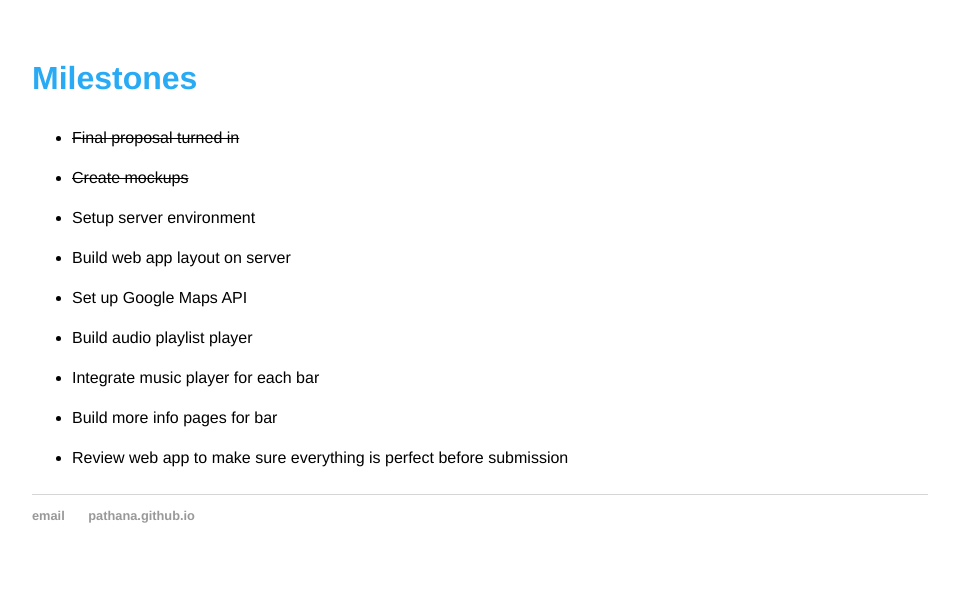
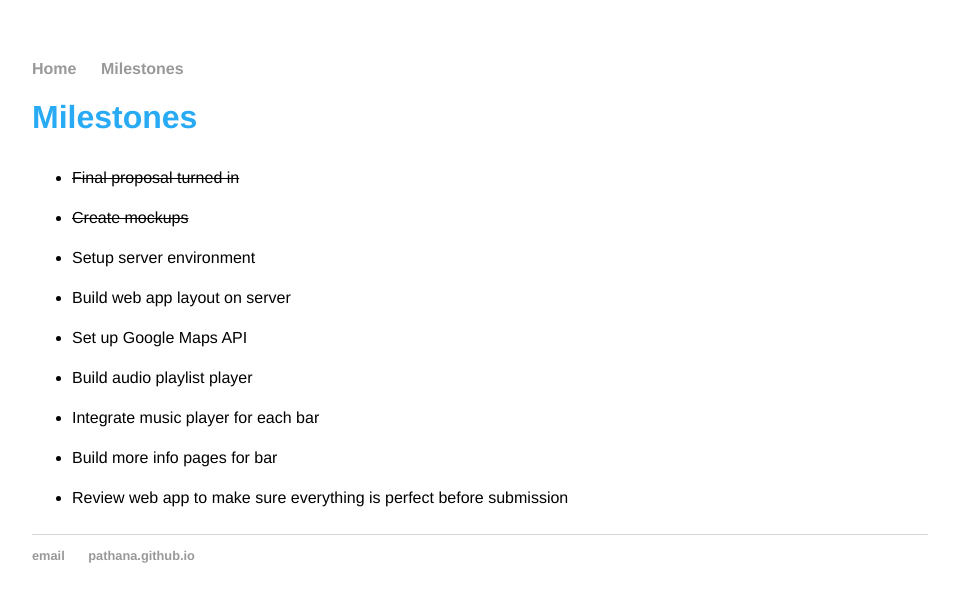
Before and after one commit to pathana/pathana.github.io, a Jekyll site: the page built from milestones/index.html, in a window 1280 px wide. Shown: the top 602 px of the page, without its empty margins (160-1119 px from the left). Built offline with Jekyll 4.4.1, drawn with Linux system fonts in a browser that asks for light colours.

```diff
--- a/_layouts/default.html
+++ b/_layouts/default.html
@@ -6,6 +6,12 @@
 			<link rel="stylesheet" type="text/css" href="/css/main.css">
 	</head>
 	<body>
+		<nav>
+    		<ul>
+        		<li><a href="/">Home</a></li>
+        		<li><a href="/milestones">Milestones</a></li>
+    		</ul>
+		</nav>
 		<div class="container">
 
 			{{ content }}
```
